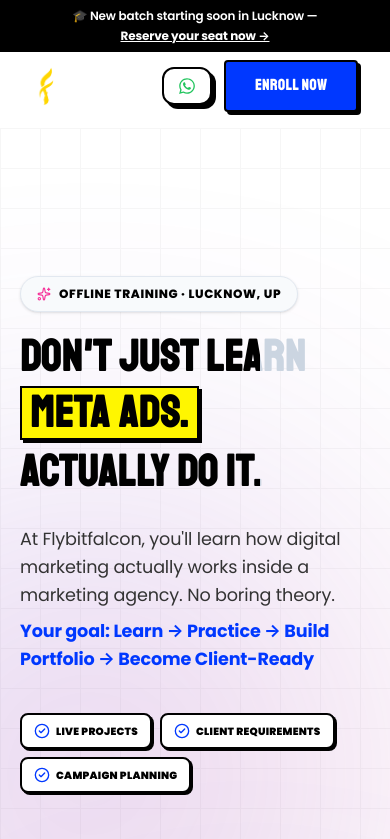
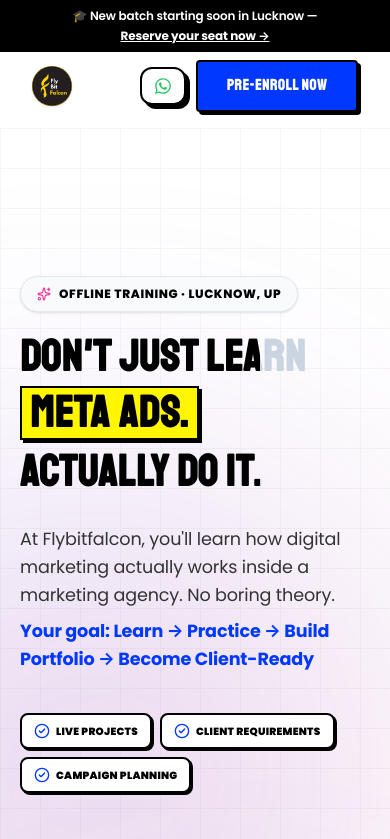
Before and after one commit to MdHuzaifa018/Digital-Marketing-landing-page, a React (Vite) app: page / in a window 390 px wide. Shown: the top 839 px of the page. Built offline with nearby package versions, Linux system fonts and the light colour scheme.

Commit message:
Update Flybitfalcon logo add Razorpay Pre-enrollment link config add Support Team helpline contact

```diff
--- a/src/components/layout/Footer.jsx
+++ b/src/components/layout/Footer.jsx
@@ -21,9 +21,12 @@
         <Container>
           <div className="flex flex-col md:flex-row justify-between items-end gap-10">
             <div>
-              <h2 className="text-[clamp(3rem,8vw,8rem)] font-900 leading-none tracking-tighter uppercase mb-4">
-                {BRAND.name}.
-              </h2>
+              <div className="flex items-center gap-4 mb-4">
+                <img src="/logo.png" alt="Flybitfalcon Logo" className="w-16 h-16 rounded-full object-cover border-2 border-amber-400 shadow-md" />
+                <h2 className="text-[clamp(2.5rem,7vw,7rem)] font-900 leading-none tracking-tighter uppercase">
+                  {BRAND.name}.
+                </h2>
+              </div>
               <p className="text-slate-400 text-lg md:text-xl max-w-lg leading-relaxed font-500">
                 Building real digital marketers in Lucknow through hardcore practical offline training.
               </p>
--- a/src/components/layout/Navbar.jsx
+++ b/src/components/layout/Navbar.jsx
@@ -1,9 +1,9 @@
 import { useState, useEffect, useRef } from 'react';
 import { Link, NavLink, useLocation } from 'react-router-dom';
 import { motion, AnimatePresence } from 'framer-motion';
-import { Menu, X, ChevronDown, ArrowRight, Sparkles, Target, Search, Share2, Layers } from 'lucide-react';
+import { Menu, X, ChevronDown, ArrowRight, Sparkles, Target, Search, Share2, Layers, PhoneCall } from 'lucide-react';
 import { FaWhatsapp } from 'react-icons/fa';
-import { BRAND, WHATSAPP_URL, DEFAULT_WHATSAPP_MESSAGE } from '../../config/contact';
+import { BRAND, CONTACT, WHATSAPP_URL, DEFAULT_WHATSAPP_MESSAGE, RAZORPAY_PRE_ENROLL_LINK } from '../../config/contact';
 import { NAV_LINKS } from '../../data/navigation';
 import { COURSES } from '../../data/courses';
 import { useModal } from '../../context/ModalContext';
@@ -97,29 +97,53 @@
             className="flex items-center gap-2.5 no-underline flex-shrink-0"
             aria-label={`${BRAND.name} — Home`}
           >
-            <div className="h-10 w-8 overflow-hidden flex-shrink-0 flex items-center justify-start">
-              <img src="/logo.png" alt="Flybitfalcon Logo" className="h-full w-full object-cover object-left" />
+            <div className="h-10 w-10 overflow-hidden flex-shrink-0 flex items-center justify-center rounded-full bg-black border border-amber-400/40 shadow-sm">
+              <img src="/logo.png" alt="Flybitfalcon Logo" className="h-full w-full object-cover object-center" />
             </div>
             <span className="font-800 text-[1.05rem] text-[var(--color-text)] tracking-tight hidden sm:block">
               {BRAND.name}
             </span>
           </Link>
 
-          {/* ── Desktop CTAs (WhatsApp & Enroll Now) ── */}
-          <div className="flex items-center gap-3 flex-shrink-0 ml-auto">
+          {/* ── Desktop CTAs (Support Phone, WhatsApp & Razorpay Pre-Enroll) ── */}
+          <div className="flex items-center gap-2.5 flex-shrink-0 ml-auto">
+            {/* Support Phone Link */}
+            <a
+              href={`tel:${CONTACT.supportPhone}`}
+              title={`Call Support: ${CONTACT.supportPhone}`}
+              className="hidden lg:flex items-center gap-1.5 px-3 py-2 rounded-xl text-[0.82rem] font-800 text-[var(--color-text)] bg-white border-2 border-black hover:bg-amber-100 transition-all no-underline shadow-[2px_2px_0px_#000]"
+            >
+              <PhoneCall size={15} className="text-amber-600 shrink-0" />
+              <span>{CONTACT.supportPhone}</span>
+            </a>
+
             <a
               href={whatsappUrl}
               target="_blank"
               rel="noopener noreferrer"
               aria-label="Chat on WhatsApp"
-              className="flex items-center gap-2 px-3.5 py-2 rounded-xl text-[0.85rem] font-800 text-[var(--color-text)] bg-white border-2 border-black hover:bg-[var(--color-secondary)] hover:translate-x-[2px] hover:translate-y-[2px] shadow-[4px_4px_0px_#000] hover:shadow-[2px_2px_0px_#000] transition-all no-underline uppercase font-heading tracking-wide"
+              className="flex items-center gap-2 px-3 py-2 rounded-xl text-[0.85rem] font-800 text-[var(--color-text)] bg-white border-2 border-black hover:bg-[var(--color-secondary)] hover:translate-x-[2px] hover:translate-y-[2px] shadow-[4px_4px_0px_#000] hover:shadow-[2px_2px_0px_#000] transition-all no-underline uppercase font-heading tracking-wide"
             >
               <FaWhatsapp size={18} className="text-[#22C55E] flex-shrink-0" />
-              <span className="hidden sm:inline">WhatsApp</span>
+              <span className="hidden md:inline">WhatsApp</span>
             </a>
-            <button onClick={() => openModal()} className="btn btn-primary btn-sm font-heading tracking-wide uppercase shadow-[4px_4px_0px_#000] hover:shadow-[2px_2px_0px_#000] hover:translate-x-[2px] hover:translate-y-[2px] border-2 border-black rounded-xl" id="navbar-enroll-cta">
-              Enroll Now
-            </button>
+
+            {/* Pre-Enrollment / Razorpay Link Button */}
+            {RAZORPAY_PRE_ENROLL_LINK ? (
+              <a
+                href={RAZORPAY_PRE_ENROLL_LINK}
+                target="_blank"
+                rel="noopener noreferrer"
+                className="btn btn-primary btn-sm font-heading tracking-wide uppercase shadow-[4px_4px_0px_#000] hover:shadow-[2px_2px_0px_#000] hover:translate-x-[2px] hover:translate-y-[2px] border-2 border-black rounded-xl no-underline inline-flex items-center justify-center"
+                id="navbar-pre-enroll-cta"
+              >
+                Pre-Enroll Now
+              </a>
+            ) : (
+              <button onClick={() => openModal()} className="btn btn-primary btn-sm font-heading tracking-wide uppercase shadow-[4px_4px_0px_#000] hover:shadow-[2px_2px_0px_#000] hover:translate-x-[2px] hover:translate-y-[2px] border-2 border-black rounded-xl" id="navbar-enroll-cta">
+                Pre-Enroll Now
+              </button>
+            )}
           </div>
         </div>
       </header>
--- a/src/components/ui/EnrollModal.jsx
+++ b/src/components/ui/EnrollModal.jsx
@@ -3,7 +3,7 @@
 import { useForm } from 'react-hook-form';
 import { Send, X, User, Phone, Mail, BookOpen, Briefcase } from 'lucide-react';
 import { useModal } from '../../context/ModalContext';
-import { CONTACT } from '../../config/contact';
+import { CONTACT, RAZORPAY_PRE_ENROLL_LINK } from '../../config/contact';
 
 const EnrollModal = () => {
   const { isEnrollModalOpen, closeModal, prefilledCourse } = useModal();
@@ -268,8 +268,24 @@
                     </>
                   )}
                 </button>
+
+                {/* Direct Razorpay Pre-Enroll Payment Button Option */}
+                {RAZORPAY_PRE_ENROLL_LINK && (
+                  <div className="mt-4 pt-3 border-t-2 border-dashed border-slate-300 text-center">
+                    <p className="text-xs font-800 text-slate-600 mb-2 uppercase tracking-wider">⚡ Instant Online Seat Booking</p>
+                    <a
+                      href={RAZORPAY_PRE_ENROLL_LINK}
+                      target="_blank"
+                      rel="noopener noreferrer"
+                      className="w-full inline-flex items-center justify-center gap-2 bg-emerald-600 hover:bg-emerald-700 text-white font-900 font-heading tracking-wide text-base py-3 px-6 rounded-2xl border-3 border-black shadow-[4px_4px_0px_#000000] hover:shadow-[6px_6px_0px_#000000] hover:-translate-y-0.5 transition-all no-underline"
+                    >
+                      💳 Pay ₹999 Pre-Enrollment via Razorpay
+                    </a>
+                  </div>
+                )}
+
                 <p className="text-center text-xs font-600 text-slate-500 mt-3">
-                  Your information is 100% secure. We don't spam.
+                  Your information is 100% secure. Support Helpline: <a href={`tel:${CONTACT.supportPhone}`} className="text-black font-700 underline">{CONTACT.supportPhone}</a>
                 </p>
               </form>
             </div>
--- a/src/config/contact.js
+++ b/src/config/contact.js
@@ -1,10 +1,16 @@
 // Central contact/brand configuration
 // Update these values when client confirms details
+
+// 💳 RAZORPAY PAYMENT LINK FOR PRE-ENROLLMENT
+// Replace the URL below with your actual Razorpay Payment Link (e.g. https://rzp.io/l/xxxxxxxx)
+export const RAZORPAY_PRE_ENROLL_LINK = "https://rzp.io/l/flybitfalcon-enroll";
 
 export const CONTACT = {
   whatsapp: '917905848463', // Client's WhatsApp number (country code + number)
   phone: '+91 79058 48463',
-  email: 'hello@growfunda.com',
+  supportPhone: '+91 79058 48463', // Support Team Helpline Number
+  email: 'hello@flybitfalcon.com',
+  supportEmail: 'support@flybitfalcon.com', // Support Team Email
   address: 'Lucknow, Uttar Pradesh', // Will update later if requested
   mapEmbed: 'https://maps.google.com/?q=Lucknow', // Replace with Google Maps embed URL
   timings: 'Mon – Sat: 9:00 AM – 7:00 PM',
```
Also changed, not shown: public/logo.png.
